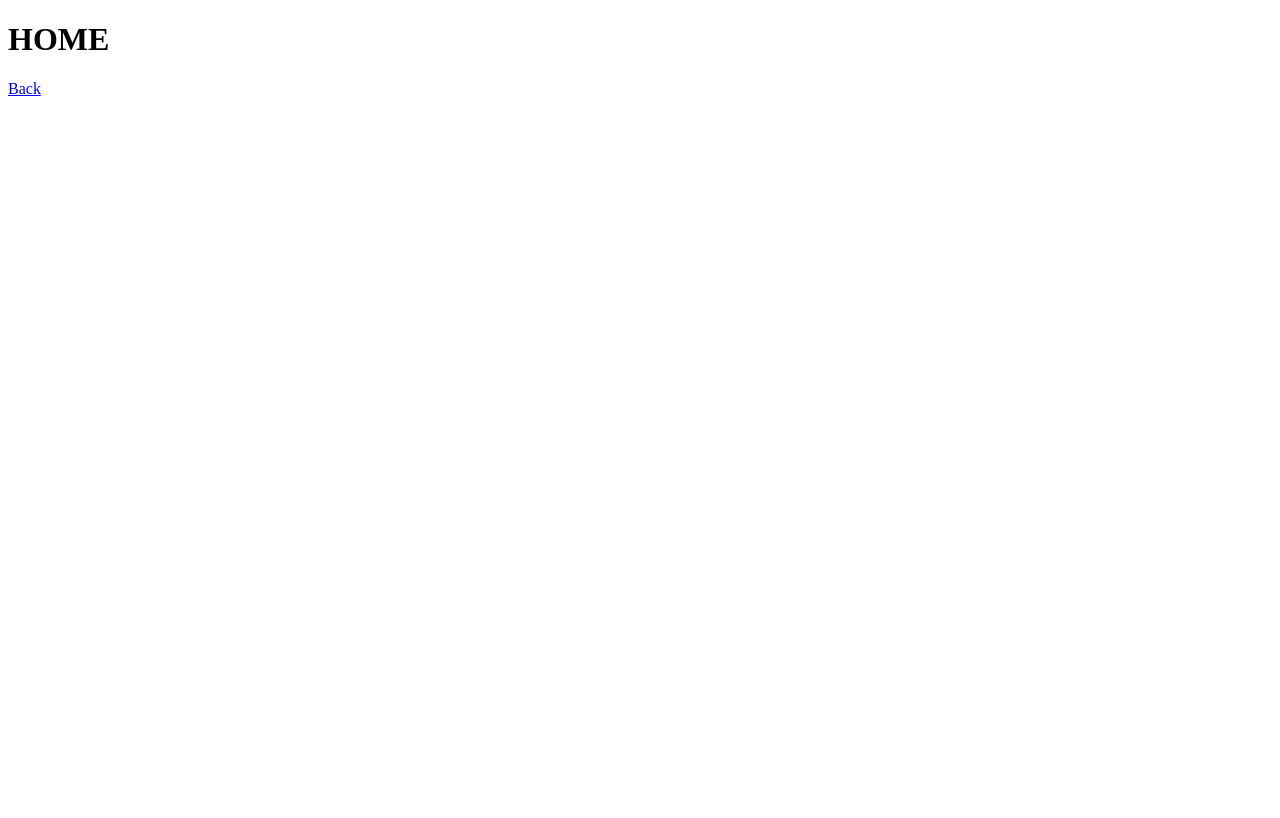
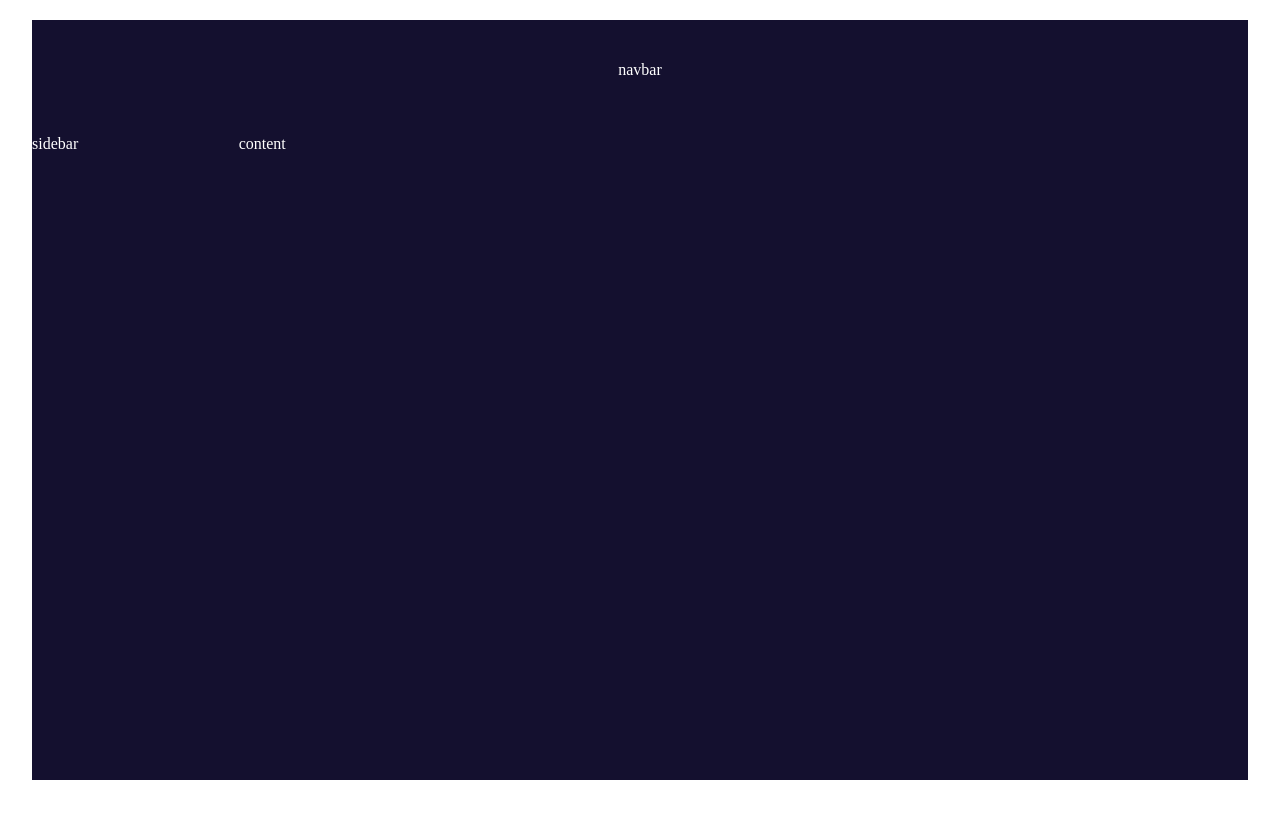
Before and after one commit to LeonardRuhmann/Identify-and-acess-management, a website: page public/home.html in a window 1280 px wide. Drawn offline with Linux system fonts and the light colour scheme.

Commit message:
add css grid template to home page

```diff
--- a/public/home.html
+++ b/public/home.html
@@ -3,10 +3,15 @@
   <head>
     <meta charset="UTF-8" />
     <meta name="viewport" content="width=device-width, initial-scale=1.0" />
+    <link rel="stylesheet" href="./style/home.css" />
     <title>Home</title>
   </head>
   <body>
-    <h1>HOME</h1>
-    <a href="./login.html">Back</a>
+    <div id="main">
+      <div id="navbar">navbar</div>
+      <div id="sidebar">sidebar</div>
+      <div id="content">content</div>
+    </div>
+    <script src="./home.js"></script>
   </body>
 </html>
--- /dev/null
+++ b/public/style/home.css
@@ -0,0 +1,44 @@
+* {
+  margin: 0;
+  padding: 0;
+}
+body {
+  display: flex;
+  align-items: center;
+  justify-content: center;
+  width: 100%;
+  height: 100vh;
+}
+
+#main {
+  display: grid;
+  grid-template-columns: 15% auto;
+  grid-row: 30% auto;
+  gap: 2%;
+  width: 95%;
+  height: 95%;
+  background-color: rgb(20, 16, 47);
+  color: white;
+}
+
+#navbar {
+  grid-column: 1 / 3;
+  grid-row: 1;
+  height: 100px;
+  display: flex;
+  align-items: center;
+  justify-content: center;
+}
+
+#sidebar {
+  grid-column: 1;
+  grid-row: 2;
+  height: 780px;
+  width: 100%;
+}
+
+#content {
+  grid-column: 2;
+  grid-row: 2 / 3;
+  width: 100%;
+}
```
Also changed, not shown: public/home.js (added).
